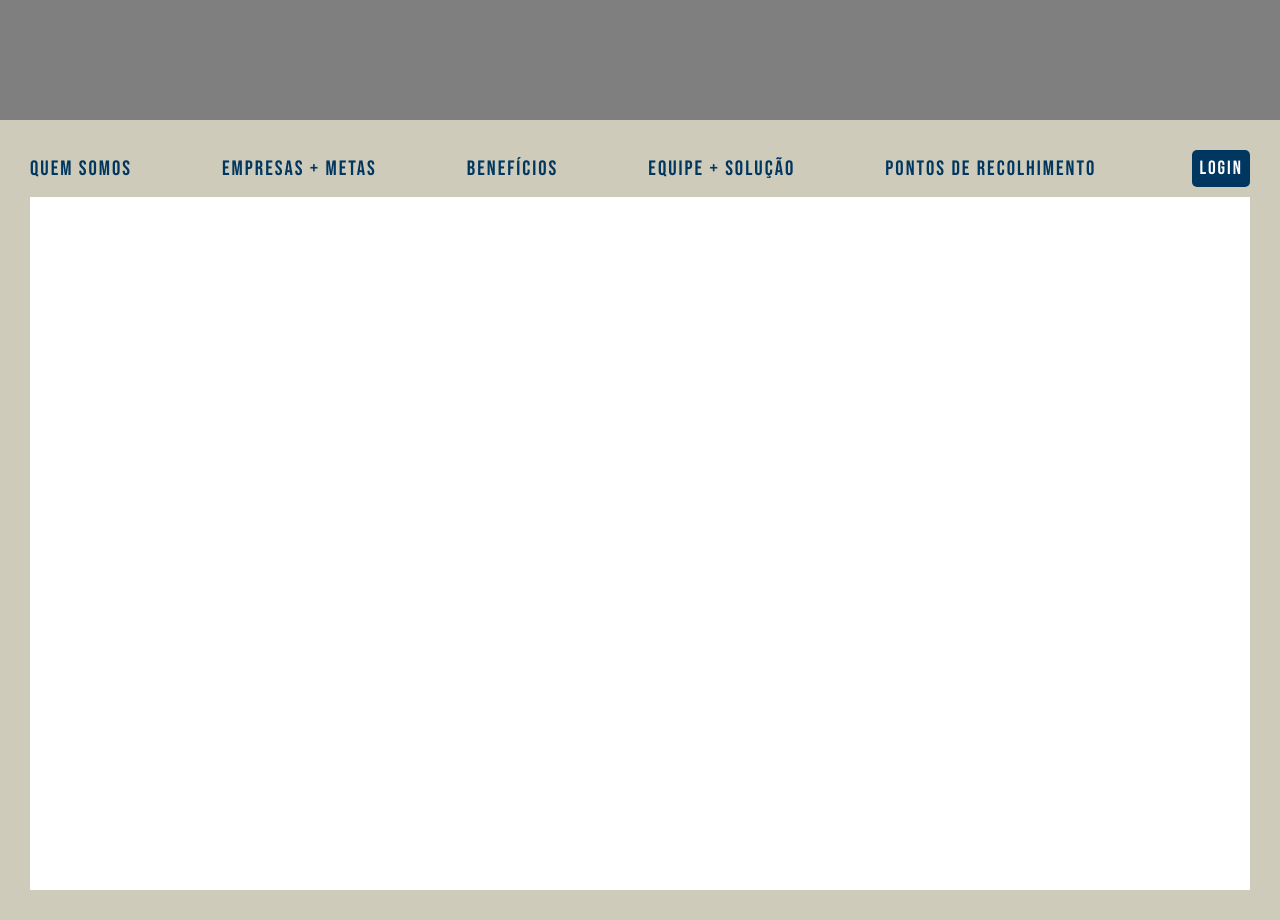
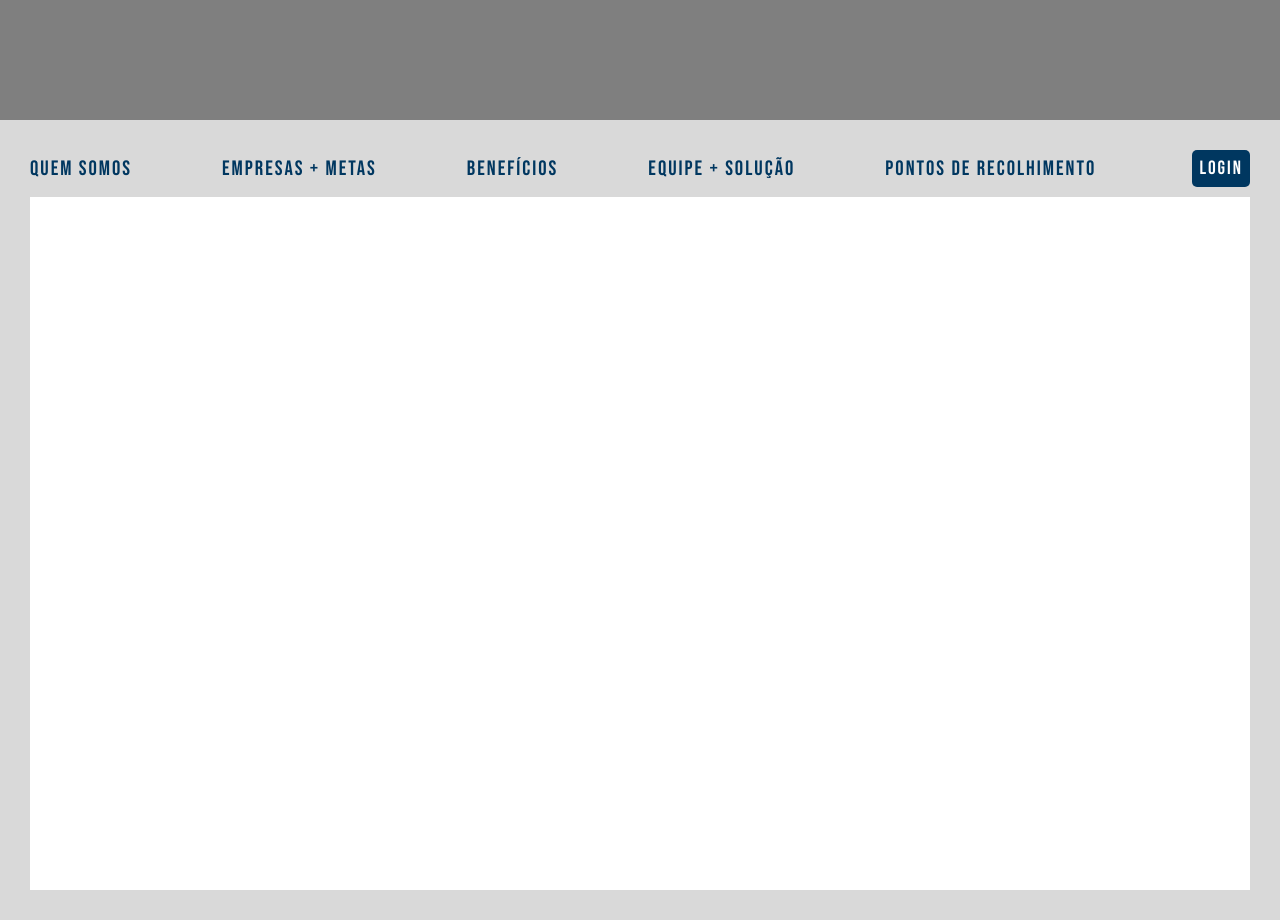
Before and after one commit to guiakiraa/gs1-front, a plain HTML site: page index.html in a window 1280 px wide. Shown: the part 680-1600 px from the top of the page. Drawn offline with Linux system fonts and the light colour scheme.

Commit message:
cor arrumada

```diff
--- a/css/style.css
+++ b/css/style.css
@@ -38,11 +38,11 @@ h1 {
 main {
     width: 100%;
     min-height: 100vh;
-    border: 30px solid #cfcbba;
+    border: 30px solid #d9d9d9;
 }
 
 nav {
-    background-color: #cfcbba;
+    background-color: #d9d9d9;
     display: flex;
     flex-direction: row;
     align-items: center;
--- a/html/beneficios/css/style.css
+++ b/html/beneficios/css/style.css
@@ -38,11 +38,11 @@ h1 {
 main {
     width: 100%;
     min-height: 100vh;
-    border: 30px solid #cfcbba;
+    border: 30px solid #d9d9d9;
 }
 
 nav {
-    background-color: #cfcbba;
+    background-color: #d9d9d9;
     display: flex;
     flex-direction: row;
     align-items: center;
--- a/html/empresas-metas/css/style.css
+++ b/html/empresas-metas/css/style.css
@@ -38,11 +38,11 @@ h1 {
 main {
     width: 100%;
     min-height: 100vh;
-    border: 30px solid #cfcbba;
+    border: 30px solid #d9d9d9;
 }
 
 nav {
-    background-color: #cfcbba;
+    background-color: #d9d9d9;
     display: flex;
     flex-direction: row;
     align-items: center;
--- a/html/equipe-solucao/css/style.css
+++ b/html/equipe-solucao/css/style.css
@@ -38,11 +38,11 @@ h1 {
 main {
     width: 100%;
     min-height: 100vh;
-    border: 30px solid #cfcbba;
+    border: 30px solid #d9d9d9;
 }
 
 nav {
-    background-color: #cfcbba;
+    background-color: #d9d9d9;
     display: flex;
     flex-direction: row;
     align-items: center;
--- a/html/login/css/style.css
+++ b/html/login/css/style.css
@@ -38,11 +38,11 @@ h1 {
 main {
     width: 100%;
     min-height: 100vh;
-    border: 30px solid #cfcbba;
+    border: 30px solid #d9d9d9;
 }
 
 nav {
-    background-color: #cfcbba;
+    background-color: #d9d9d9;
     display: flex;
     flex-direction: row;
     align-items: center;
--- a/html/pontosDeRecolhimento/css/style.css
+++ b/html/pontosDeRecolhimento/css/style.css
@@ -39,11 +39,11 @@ h1 {
 main {
     width: 100%;
     min-height: 100vh;
-    border: 30px solid #cfcbba;
+    border: 30px solid #d9d9d9;
 }
 
 nav {
-    background-color: #cfcbba;
+    background-color: #d9d9d9;
     display: flex;
     flex-direction: row;
     align-items: center;
```
